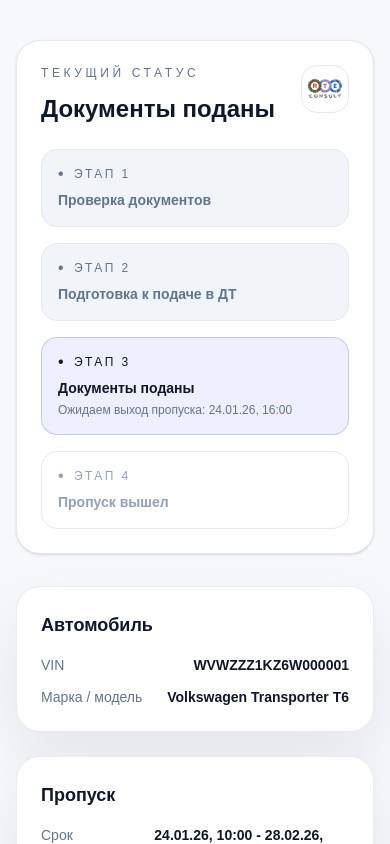
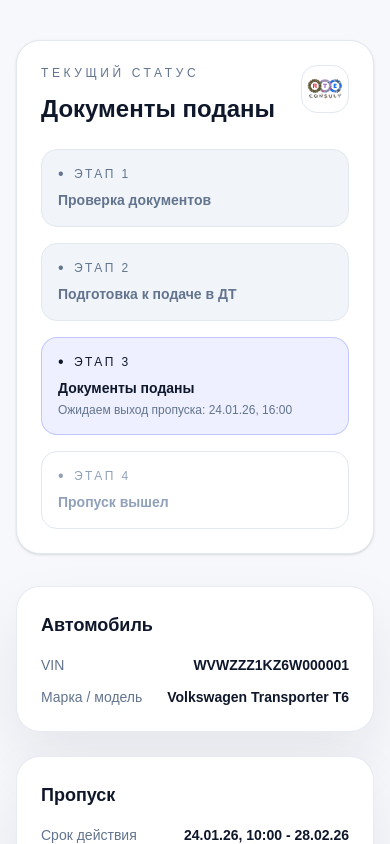
Before and after one commit to teddy1589-glitch/trackerpass, a Next.js app: page /track/demo in a window 390 px wide. Shown: the top 844 px of the page. Built offline with nearby package versions, Linux system fonts and the light colour scheme.

Commit message:
Refine status label and add manager phone/site icons12

```diff
--- a/app/track/[slug]/page.tsx
+++ b/app/track/[slug]/page.tsx
@@ -82,29 +82,46 @@
   return new Date(value.getFullYear(), value.getMonth(), value.getDate());
 }
 
+function hasTimeInSource(value: string): boolean {
+  const clean = value.replace(/\s*\(.*\)\s*$/, "").trim();
+  if (!clean) {
+    return false;
+  }
+  if (/\b\d{1,2}:\d{2}\b/.test(clean)) {
+    return true;
+  }
+  return clean.includes("T") && /\d{2}:\d{2}/.test(clean);
+}
+
+function formatDateParts(date: Date, includeTime: boolean): string {
+  const day = String(date.getDate()).padStart(2, "0");
+  const month = String(date.getMonth() + 1).padStart(2, "0");
+  const year = String(date.getFullYear() % 100).padStart(2, "0");
+  if (!includeTime) {
+    return `${day}.${month}.${year}`;
+  }
+  const hours = String(date.getHours()).padStart(2, "0");
+  const minutes = String(date.getMinutes()).padStart(2, "0");
+  return `${day}.${month}.${year}, ${hours}:${minutes}`;
+}
+
 function formatDateTime(value: unknown): string | null {
   if (!value) {
     return null;
   }
   if (value instanceof Date) {
-    const day = String(value.getDate()).padStart(2, "0");
-    const month = String(value.getMonth() + 1).padStart(2, "0");
-    const year = String(value.getFullYear() % 100).padStart(2, "0");
-    const hours = String(value.getHours()).padStart(2, "0");
-    const minutes = String(value.getMinutes()).padStart(2, "0");
-    return `${day}.${month}.${year}, ${hours}:${minutes}`;
+    const includeTime = value.getHours() !== 0 || value.getMinutes() !== 0;
+    return formatDateParts(value, includeTime);
   }
   if (typeof value === "string" || typeof value === "number") {
-    const parsed = parsePermitDate(String(value));
+    const rawValue = String(value);
+    const parsed = parsePermitDate(rawValue);
     if (!parsed) {
       return typeof value === "string" ? value : String(value);
     }
-    const day = String(parsed.getDate()).padStart(2, "0");
-    const month = String(parsed.getMonth() + 1).padStart(2, "0");
-    const year = String(parsed.getFullYear() % 100).padStart(2, "0");
-    const hours = String(parsed.getHours()).padStart(2, "0");
-    const minutes = String(parsed.getMinutes()).padStart(2, "0");
-    return `${day}.${month}.${year}, ${hours}:${minutes}`;
+    const includeTime =
+      typeof value === "number" ? true : hasTimeInSource(rawValue);
+    return formatDateParts(parsed, includeTime);
   }
   return null;
 }
@@ -256,6 +273,7 @@
       permitInfo.pass_type ||
       permitInfo.pass_validity_period,
   );
+  const isDocsSubmitted = order.status_id === 41138692;
   const whatsappLink = managerWhatsapp
     ? managerWhatsapp.startsWith("http")
       ? managerWhatsapp
@@ -389,9 +407,9 @@
                 value={toDisplayValue(permitInfo.pass_validity_period)}
               />
             ) : null}
-            {!hasPassData && expectedReadyAt ? (
+            {isDocsSubmitted && !hasPassData && expectedReadyAt ? (
               <FieldRow
-                label="Выход пропуска"
+                label="Ожидаемая дата выхода"
                 value={formatDateTime(expectedReadyAt)}
               />
             ) : null}
--- a/app/track/demo/page.tsx
+++ b/app/track/demo/page.tsx
@@ -3,21 +3,63 @@
 import { FieldRow } from "@/components/tracker/FieldRow";
 
 export default function TrackDemoPage() {
+  const hasTimeInSource = (value: string) => {
+    const clean = value.replace(/\s*\(.*\)\s*$/, "").trim();
+    if (!clean) {
+      return false;
+    }
+    if (/\b\d{1,2}:\d{2}\b/.test(clean)) {
+      return true;
+    }
+    return clean.includes("T") && /\d{2}:\d{2}/.test(clean);
+  };
+
+  const parseDemoDate = (value: string) => {
+    const clean = value.replace(/\s*\(.*\)\s*$/, "").trim();
+    if (clean.includes("-")) {
+      const parsed = new Date(clean);
+      if (!Number.isNaN(parsed.getTime())) {
+        return parsed;
+      }
+    }
+    const [datePart, timePart] = clean.split(" ");
+    const [day, month, yearRaw] = datePart.split(".").map(Number);
+    if (!day || !month || !yearRaw) {
+      return null;
+    }
+    const year = yearRaw < 100 ? 2000 + yearRaw : yearRaw;
+    let hours = 0;
+    let minutes = 0;
+    if (timePart) {
+      const [hh, mm] = timePart.split(":").map(Number);
+      hours = Number.isFinite(hh) ? hh : 0;
+      minutes = Number.isFinite(mm) ? mm : 0;
+    }
+    return new Date(year, month - 1, day, hours, minutes);
+  };
+
+  const formatDateParts = (date: Date, includeTime: boolean) => {
+    const day = String(date.getDate()).padStart(2, "0");
+    const month = String(date.getMonth() + 1).padStart(2, "0");
+    const year = String(date.getFullYear() % 100).padStart(2, "0");
+    if (!includeTime) {
+      return `${day}.${month}.${year}`;
+    }
+    const hours = String(date.getHours()).padStart(2, "0");
+    const minutes = String(date.getMinutes()).padStart(2, "0");
+    return `${day}.${month}.${year}, ${hours}:${minutes}`;
+  };
+
   const formatDateTime = (value: string | null) => {
     if (!value) {
       return null;
     }
-    const clean = value.replace(/\s*\(.*\)\s*$/, "").trim();
-    const parsed = new Date(clean);
-    if (Number.isNaN(parsed.getTime())) {
+    const parsed = parseDemoDate(value);
+    if (!parsed) {
       return value;
     }
-    const day = String(parsed.getDate()).padStart(2, "0");
-    const month = String(parsed.getMonth() + 1).padStart(2, "0");
-    const year = String(parsed.getFullYear() % 100).padStart(2, "0");
-    const hours = String(parsed.getHours()).padStart(2, "0");
-    const minutes = String(parsed.getMinutes()).padStart(2, "0");
-    return `${day}.${month}.${year}, ${hours}:${minutes}`;
+    const includeTime = hasTimeInSource(value);
+    return formatDateParts(parsed, includeTime);
   };
 
   const demo = {
```
